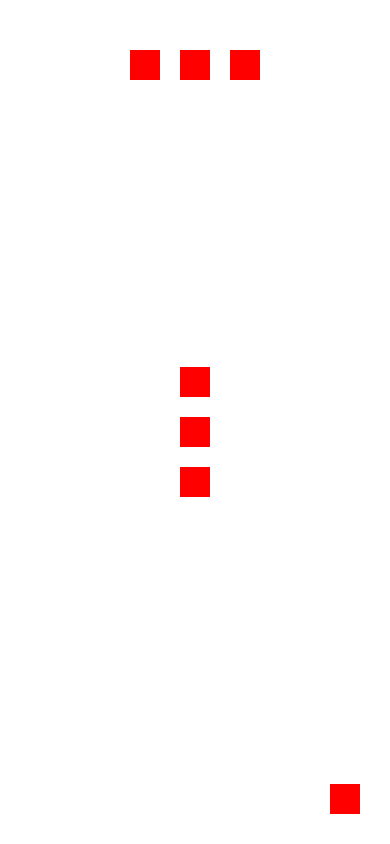
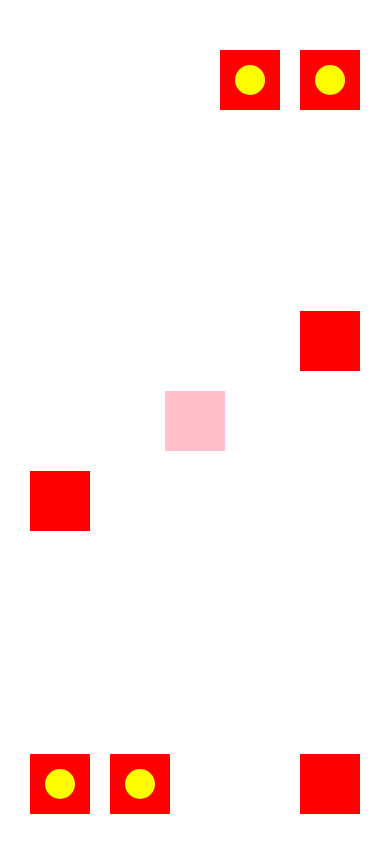
Before and after one commit to gabrielezagarella/React-Native-Exercises, a React Native app: screen / in a window 390 px wide. Built offline with nearby package versions, Linux system fonts and the light colour scheme.

Commit message:
feat(exercise-3): add exercise-3

```diff
--- a/App.tsx
+++ b/App.tsx
@@ -2,29 +2,38 @@ import { StatusBar } from "expo-status-bar";
 import { StyleSheet, View } from "react-native";
 
 export default function App() {
+  const FullBox = (item: number[]) => {
+    return item.map(() => (
+      <View style={styles.box}>
+        <View style={styles.fullBox} />
+      </View>
+    ));
+  };
+
   return (
-    // Esempio 1
-    // <View style={styles.container}>
-    //   {/* <Text>Open up App.tsx to start working on your app!</Text> */}
-    //   <View style={styles.box} />
-    //   <View style={styles.box} />
-    //   <View style={styles.box} />
-    //   <StatusBar style="auto" />
-    // </View>
-    // Esempio 2
     <View style={styles.container}>
       <StatusBar style="auto" />
-      <View style={styles.containerBoxTop}>
-        <View style={styles.box} />
-        <View style={styles.box} />
-        <View style={styles.box} />
+      <View style={styles.containerBox}>{FullBox([1, 2])}</View>
+      <View style={{ flex: 1 }}>
+        <View style={{ alignItems: "flex-end" }}>
+          <View style={styles.box} />
+        </View>
+        <View style={{ alignItems: "center" }}>
+          <View
+            style={[
+              styles.box,
+              {
+                backgroundColor: "pink",
+              },
+            ]}
+          />
+        </View>
+        <View style={{ justifyContent: "center" }}>
+          <View style={styles.box} />
+        </View>
       </View>
-      <View style={styles.centainerBoxCenter}>
-        <View style={styles.box} />
-        <View style={styles.box} />
-        <View style={styles.box} />
-      </View>
-      <View style={{ alignSelf: "flex-end" }}>
+      <View style={styles.containerBottom}>
+        <View style={{ flexDirection: "row" }}>{FullBox([1, 2])}</View>
         <View style={styles.box} />
       </View>
     </View>
@@ -33,28 +42,34 @@ export default function App() {
 
 const styles = StyleSheet.create({
   container: {
-    // alignItems: "center",
-    // flexDirection: "row",
-    // justifyContent: "space-between",
     flex: 1,
     backgroundColor: "#fff",
     margin: 20,
   },
-  centainerBoxCenter: {
+  containerBox: {
+    flexDirection: "row",
+    justifyContent: "flex-end",
+    flex: 1,
+    marginTop: 20,
+  },
+  fullBox: {
+    height: 30,
+    width: 30,
+    backgroundColor: "yellow",
+    borderRadius: 30,
+  },
+  containerBottom: {
+    flexDirection: "row",
+    justifyContent: "space-between",
+    alignItems: "flex-end",
+    flex: 1,
+  },
+  box: {
+    height: 60,
+    width: 60,
+    backgroundColor: "red",
+    margin: 10,
     justifyContent: "center",
     alignItems: "center",
-    flex: 1,
-  },
-  containerBoxTop: {
-    alignItems: "center",
-    flexDirection: "row",
-    justifyContent: "center",
-    marginTop: 20,
-  },
-  box: {
-    height: 30,
-    width: 30,
-    backgroundColor: "red",
-    margin: 10,
   },
 });
```
